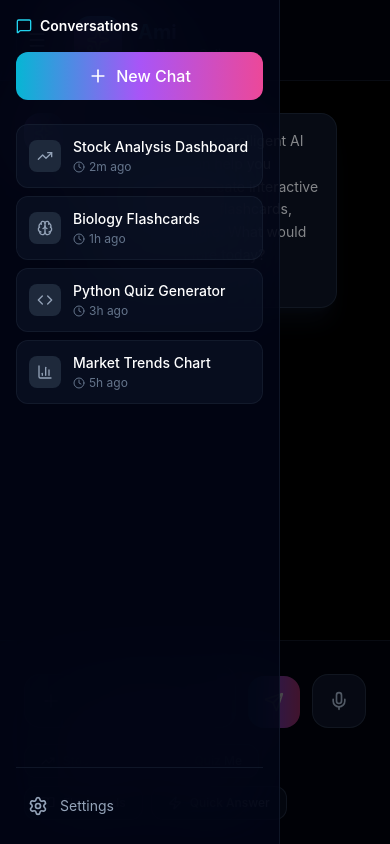
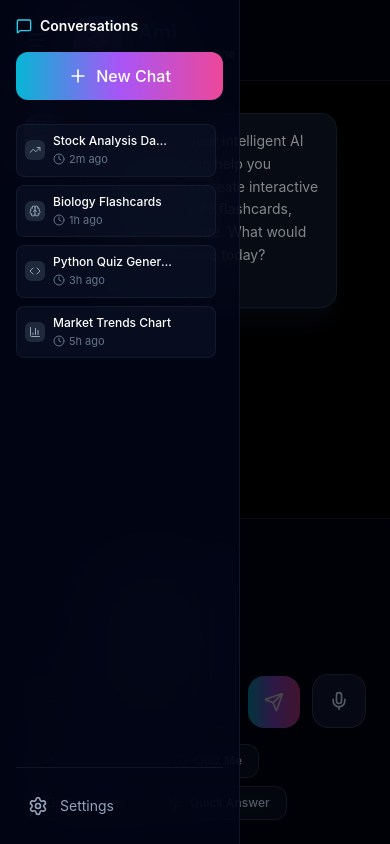
Before and after one commit to Kismat-adhikari/AMI-DMEO, a React (Vite) app: page /ami in a window 390 px wide. Built offline with nearby package versions, Linux system fonts and the light colour scheme.

Commit message:
attach file featuer

```diff
--- a/src/index.css
+++ b/src/index.css
@@ -78,3 +78,43 @@ body {
   -webkit-font-smoothing: antialiased;
   -moz-osx-font-smoothing: grayscale;
 }
+
+/* Custom thin scrollbar to better match the dark page theme */
+:root {
+  --scroll-thumb: rgba(51,65,85,0.45); /* roughly tailwind slate-700/45 */
+  --scroll-track: transparent;
+  --scroll-width: 6px;
+}
+
+/* Firefox */
+* {
+  scrollbar-width: thin;
+  scrollbar-color: var(--scroll-thumb) var(--scroll-track);
+}
+
+/* WebKit (Chrome, Edge, Safari) */
+*::-webkit-scrollbar {
+  width: var(--scroll-width);
+  height: var(--scroll-width);
+}
+
+*::-webkit-scrollbar-track {
+  background: var(--scroll-track);
+}
+
+*::-webkit-scrollbar-thumb {
+  background-color: var(--scroll-thumb);
+  border-radius: 9999px;
+  border: 1px solid transparent; /* keep thumb inset subtle */
+  background-clip: padding-box;
+}
+
+*::-webkit-scrollbar-thumb:hover {
+  background-color: rgba(51,65,85,0.6);
+}
+
+/* Make sure scrollable textareas/carousels use the same look */
+textarea::-webkit-scrollbar, div::-webkit-scrollbar {
+  height: var(--scroll-width);
+  width: var(--scroll-width);
+}
--- a/src/pages/Ami.jsx
+++ b/src/pages/Ami.jsx
@@ -90,10 +90,10 @@ const Sidebar = ({ isOpen, onToggle }) => {
 
           <motion.aside
             initial={{ width: 0, opacity: 0 }}
-            animate={{ width: 280, opacity: 1 }}
+            animate={{ width: 240, opacity: 1 }}
             exit={{ width: 0, opacity: 0 }}
             transition={{ type: "spring", damping: 30, stiffness: 300 }}
-            className="fixed left-0 top-0 z-50 h-screen bg-slate-950/80 backdrop-blur-2xl border-r border-slate-800/50 flex-shrink-0 overflow-hidden lg:relative lg:z-auto"
+            className="fixed left-0 top-0 z-50 h-screen bg-slate-950/80 backdrop-blur-2xl border-r border-slate-800/50 flex-shrink-0 overflow-x-hidden w-[240px] max-w-[240px] lg:relative lg:z-auto"
           >
           <div className="flex flex-col h-full p-4">
             {/* Header */}
@@ -128,25 +128,25 @@ const Sidebar = ({ isOpen, onToggle }) => {
             </motion.button>
 
             {/* Conversations List */}
-            <div className="flex-1 overflow-y-auto space-y-2 scrollbar-thin scrollbar-thumb-slate-700 scrollbar-track-transparent">
+            <div className="flex-1 overflow-y-auto overflow-x-hidden space-y-2 scrollbar-thin scrollbar-thumb-slate-700 scrollbar-track-transparent">
               {conversations.map((conv, idx) => (
                 <motion.div
                   key={conv.id}
-                  initial={{ opacity: 0, x: -20 }}
+                  initial={{ opacity: 0, x: -12 }}
                   animate={{ opacity: 1, x: 0 }}
-                  transition={{ delay: idx * 0.05 }}
-                  whileHover={{ x: 4 }}
-                  className="p-3 rounded-xl bg-slate-900/50 hover:bg-slate-800/70 border border-slate-800/50 hover:border-cyan-500/30 cursor-pointer transition-all group"
+                  transition={{ delay: idx * 0.04 }}
+                  whileHover={{ x: 3 }}
+                  className="p-2 rounded-lg bg-slate-900/50 hover:bg-slate-800/70 border border-slate-800/50 hover:border-cyan-500/30 cursor-pointer transition-all group max-w-[200px]"
                 >
-                  <div className="flex items-center gap-3">
-                    <div className="p-2 bg-slate-800 rounded-lg group-hover:bg-gradient-to-br group-hover:from-cyan-500/20 group-hover:to-purple-500/20 transition-all">
-                      <conv.icon className="w-4 h-4 text-slate-400 group-hover:text-cyan-400 transition-colors" />
+                  <div className="flex items-center gap-2">
+                    <div className="p-1 bg-slate-800 rounded-md group-hover:bg-gradient-to-br group-hover:from-cyan-500/20 group-hover:to-purple-500/20 transition-all">
+                      <conv.icon className="w-3 h-3 text-slate-400 group-hover:text-cyan-400 transition-colors" />
                     </div>
-                    <div className="flex-1 min-w-0">
-                      <p className="text-sm font-medium text-white group-hover:text-cyan-400 transition-colors truncate">
+                    <div className="flex-1 min-w-0 max-w-[120px]">
+                      <p className="text-xs font-medium text-white group-hover:text-cyan-400 transition-colors truncate">
                         {conv.title}
                       </p>
-                      <span className="text-xs text-slate-500 flex items-center gap-1 mt-0.5">
+                      <span className="text-[11px] text-slate-500 flex items-center gap-1 mt-0.5">
                         <Clock className="w-3 h-3" />
                         {conv.time}
                       </span>
@@ -355,18 +355,51 @@ const MessageInput = ({ onSend }) => {
   }, [menuOpen]);
 
   const handleSend = () => {
-    if (input.trim()) {
-      onSend(input);
+    if (input.trim() || (images && images.length > 0)) {
+      onSend(input, images);
       setInput('');
+      if (images && images.length > 0) {
+        // revoke all object URLs and clear
+        images.forEach((u) => URL.revokeObjectURL(u));
+        setImages([]);
+      }
     }
   };
 
+  const textareaRef = useRef(null);
+  const fileInputRef = useRef(null);
+  const [images, setImages] = useState([]);
+  const [previewIndex, setPreviewIndex] = useState(null);
+
   const handleKeyPress = (e) => {
+    // handle Enter to send (preserve Shift+Enter for newline)
     if (e.key === 'Enter' && !e.shiftKey) {
       e.preventDefault();
       handleSend();
     }
   };
+
+  // Auto-resize logic: set height to scrollHeight, with a max clamp
+  useEffect(() => {
+    const ta = textareaRef.current;
+    if (!ta) return;
+
+    // reset height to compute correct scrollHeight
+    ta.style.height = 'auto';
+    const maxHeight = 160; // px - roughly 4-6 lines depending on line-height
+    const newHeight = Math.min(ta.scrollHeight, maxHeight);
+    ta.style.height = newHeight + 'px';
+  }, [input]);
+
+  // revoke object URL on unmount or when image changes
+  useEffect(() => {
+    // cleanup on unmount: revoke any object URLs
+    return () => {
+      if (images && images.length) {
+        images.forEach((u) => URL.revokeObjectURL(u));
+      }
+    };
+  }, [images]);
 
   return (
     <div className="p-6 border-t border-slate-800/50 bg-slate-950/50 backdrop-blur-2xl">
@@ -424,7 +457,11 @@ const MessageInput = ({ onSend }) => {
                     Study Mode
                   </button>
                   <button
-                    onClick={() => setMenuOpen(false)}
+                    onClick={() => {
+                      // open the hidden file input to pick an image
+                      if (fileInputRef && fileInputRef.current) fileInputRef.current.click();
+                      setMenuOpen(false);
+                    }}
                     className="w-full flex items-center gap-3 px-4 py-2 text-left text-sm text-slate-300 hover:bg-slate-800/60 hover:text-white transition-colors"
                   >
                     <Image className="w-4 h-4 text-cyan-400" />
@@ -444,14 +481,64 @@ const MessageInput = ({ onSend }) => {
           )}
         </div>
 
-        <div className="flex-1 bg-slate-900/80 backdrop-blur-xl border border-slate-700/50 rounded-2xl p-4 focus-within:border-cyan-500/50 focus-within:shadow-lg focus-within:shadow-cyan-500/20 transition-all">
+        <div className="flex-1 bg-slate-900/80 backdrop-blur-xl border border-slate-700/50 rounded-2xl p-3 focus-within:border-cyan-500/50 focus-within:shadow-lg focus-within:shadow-cyan-500/20 transition-all">
+          {/* Hidden file input for image insertion */}
+          <input
+            ref={fileInputRef}
+            type="file"
+            accept="image/*"
+            multiple
+            className="hidden"
+            onChange={(e) => {
+              const files = Array.from(e.target.files || []);
+              if (files.length) {
+                const urls = files.map((f) => URL.createObjectURL(f));
+                // append to existing images
+                setImages((prev) => [...prev, ...urls]);
+              }
+              // close menu if open
+              setMenuOpen(false);
+            }}
+          />
+
+          {/* Inline image previews (flow left-aligned) */}
+          {images && images.length > 0 && (
+            <div className="flex gap-2 flex-wrap mb-2">
+              {images.map((src, i) => (
+                <div key={src} className="relative rounded-md overflow-hidden bg-black/20 max-w-[140px]">
+                  <img
+                    src={src}
+                    alt={`preview-${i}`}
+                    className="w-full h-auto max-h-[140px] object-cover cursor-zoom-in block"
+                    onClick={() => setPreviewIndex(i)}
+                  />
+                  <button
+                    onClick={() => {
+                      // remove this image
+                      URL.revokeObjectURL(src);
+                      setImages((prev) => prev.filter((u, idx) => idx !== i));
+                      // if preview modal open was this image, close it
+                      if (previewIndex === i) setPreviewIndex(null);
+                    }}
+                    aria-label={`Remove image ${i + 1}`}
+                    className="absolute top-1 right-1 bg-black/60 rounded-full p-1 text-white hover:bg-black/80"
+                  >
+                    <X className="w-3.5 h-3.5" />
+                  </button>
+                </div>
+              ))}
+            </div>
+          )}
+
           <textarea
+            ref={textareaRef}
             value={input}
             onChange={(e) => setInput(e.target.value)}
-            onKeyPress={handleKeyPress}
+            onKeyDown={handleKeyPress}
             placeholder="Ask Ami anything... (charts, quizzes, flashcards & more)"
-            className="w-full bg-transparent text-white placeholder-slate-500 outline-none resize-none max-h-40 text-sm leading-relaxed"
-            rows="1"
+            className="w-full bg-transparent text-white placeholder-slate-500 outline-none resize-none text-sm leading-relaxed transition-all duration-150 ease-in-out px-2 py-2 max-h-[160px] overflow-y-auto scrollbar-thin scrollbar-thumb-slate-700/50 scrollbar-track-transparent"
+            rows={1}
+            style={{ overflowY: 'auto' }}
           />
         </div>
         <motion.button
@@ -480,6 +567,22 @@ const MessageInput = ({ onSend }) => {
       </div>
 
       {/* Quick Actions */}
+      {/* Fullscreen image preview modal */}
+      {previewIndex !== null && images && images[previewIndex] && createPortal(
+        <div className="fixed inset-0 z-60 flex items-center justify-center">
+          <div className="absolute inset-0 bg-black/80" onClick={() => setPreviewIndex(null)} />
+          <div className="relative max-w-[90vw] max-h-[90vh] p-4 lg:max-w-[800px] lg:max-h-[80vh]">
+            <img src={images[previewIndex]} alt={`full-preview-${previewIndex}`} className="w-full h-auto max-h-[80vh] lg:max-h-[72vh] object-contain rounded shadow-xl" />
+            <button
+              onClick={() => setPreviewIndex(null)}
+              className="absolute top-6 right-6 lg:top-12 lg:right-8 bg-black/70 rounded-full p-2 text-white hover:bg-black/90"
+            >
+              <X className="w-4 h-4" />
+            </button>
+          </div>
+        </div>,
+        document.body
+      )}
       <div className="flex gap-2 mt-4 max-w-5xl mx-auto flex-wrap">
         {[
           { icon: TrendingUp, label: 'Stock Chart' },
```
